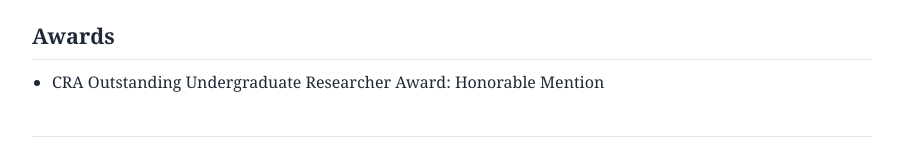
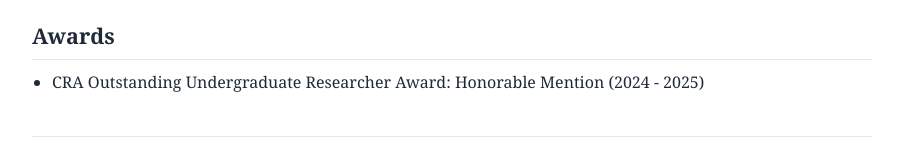
Before and after one commit to syang589/peter, a plain HTML site: page index.html in a window 1280 px wide. Shown: the part 1050-1209 px from the top of the page, without its empty margins (188-1091 px from the left). Drawn offline with Linux system fonts and the light colour scheme.

Commit message:
Update index.html

```diff
--- a/index.html
+++ b/index.html
@@ -190,7 +190,7 @@
     <section>
       <h2>Awards</h2>
       <ul>
-        <li>CRA Outstanding Undergraduate Researcher Award: Honorable Mention</li>
+        <li>CRA Outstanding Undergraduate Researcher Award: Honorable Mention (2024 - 2025)</li>
       </ul>
     </section>
 
```
